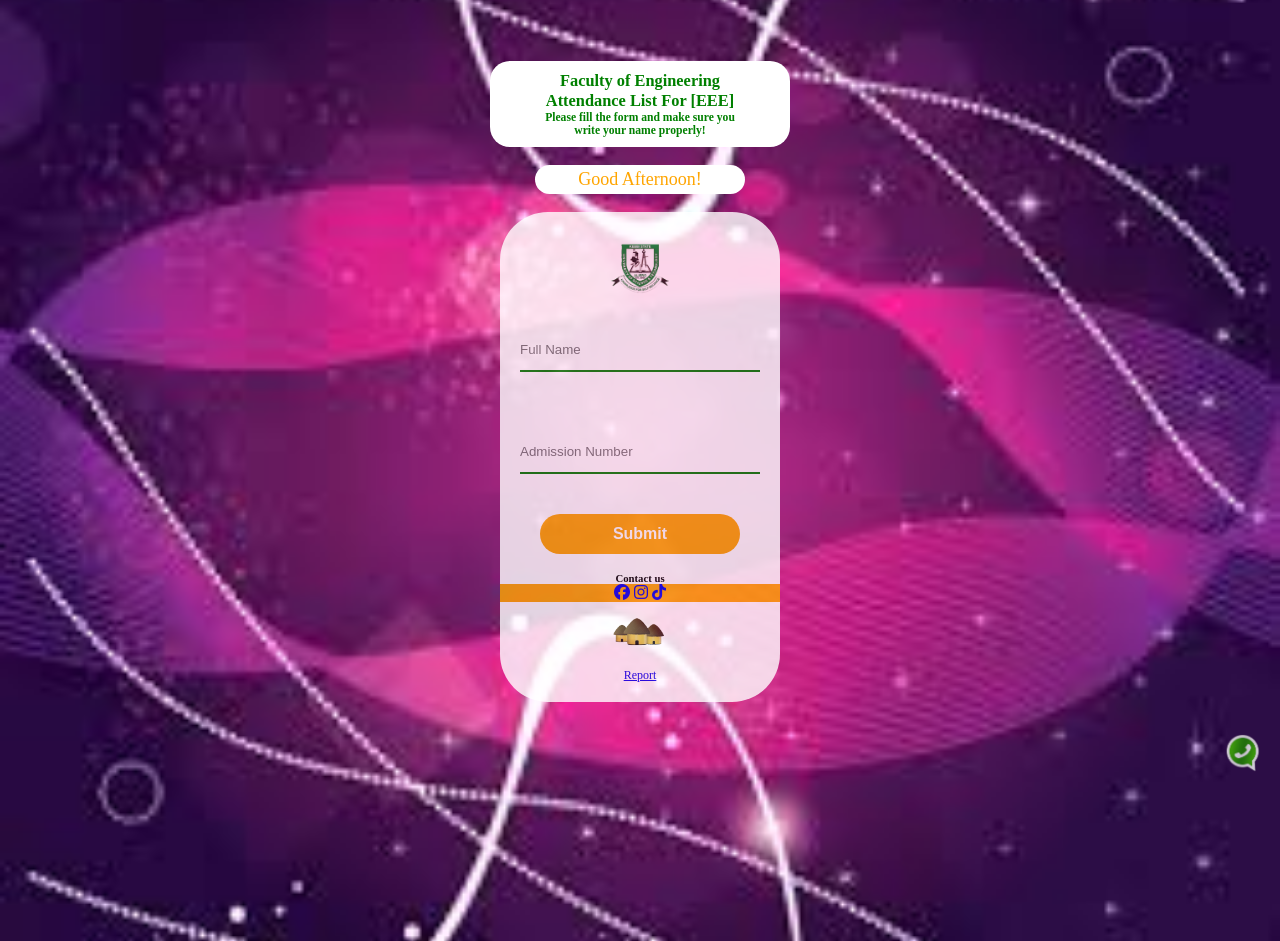
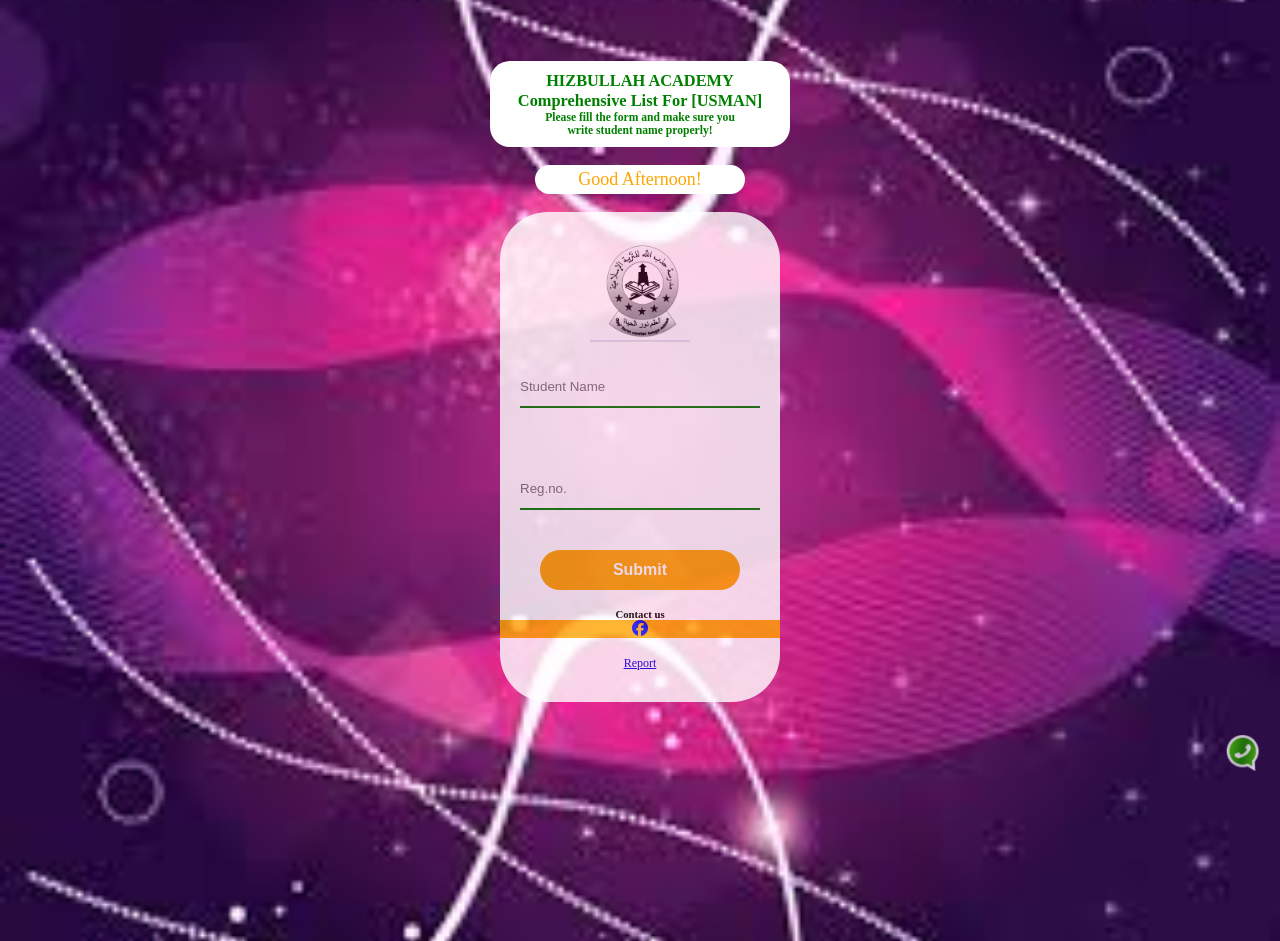
Before and after one commit to 142POWERSTRONG/HIZBULLAH, a plain HTML site: page usman.html in a window 1280 px wide. Drawn offline with Linux system fonts and the light colour scheme.

Commit message:
Update usman.html

```diff
--- a/usman.html
+++ b/usman.html
@@ -3,7 +3,7 @@
 <head>
     <meta charset="UTF-8">
     <meta name="viewport" content="width=device-width, initial-scale=1.0">
-    <title>Rugga Project</title>
+    <title>Suleiman Project</title>
     <link rel="stylesheet" href="code.css">
     <link rel="stylesheet" href="https://cdnjs.cloudflare.com/ajax/libs/font-awesome/6.5.1/css/all.min.css" integrity="sha512-DTOQO9RWCH3ppGqcWaEA1BIZOC6xxalwEsw9c2QQeAIftl+Vegovlnee1c9QX4TctnWMn13TZye+giMm8e2LwA==" crossorigin="anonymous" referrerpolicy="no-referrer" />
 </head>
@@ -12,36 +12,35 @@
         <center>
 
             <div class="line">
-                <h3>Faculty of Engineering<br>Attendance List For [EEE]</h3>
-                <h5>Please fill the form and make sure you <br>write your name properly!</h5>
+                <h3>HIZBULLAH ACADEMY<br>Comprehensive List For [USMAN]</h3>
+                <h5>Please fill the form and make sure you <br>write student name properly!</h5>
             </div><br>
             <div class="status"><span id="greeting"></span></div>
             <br>
             <form name="submit-to-google-sheet">
                 <div class="form">
-                    <center><img src="ksusta.png" width="100px"></center>
+                    <center><img src="islamiyya.png" width="100px"></center>
                     <div class="form-control">
-                        <input type="text" name="name" placeholder="Full Name" autocapitalize="characters" required>
+                        <input type="text" name="name" placeholder="Student Name" autocapitalize="characters" required>
                     </div>
                     <div class="form-control">
-                        <input type="number" name="adm" placeholder="Admission Number" required>
+                        <input type="number" name="adm" placeholder="Reg.no." required>
                     </div>
                     <div class="button">
                         <button class="save-btn" name="submit" id="button"><b>Submit</b></button>
                     </div>
                     <br>
-                    <div style="width:60px; height:60px; position:fixed; right:7px; bottom:7px;"> <a href="https://wa.link/fzv16n"> <img src="whatsapp.png" style="width:40px; height:40px;" /> </a> </div>
+                    <div style="width:60px; height:60px; position:fixed; right:7px; bottom:7px;"> <a href="https://wa.me/message/SVGL272624AIB1"> <img src="whatsapp.png" style="width:40px; height:40px;" /> </a> </div>
                     <!-- Social media icons -->
                     <h6>Contact us</h6>
                     <div class="social-icons">
-                        <a href="https://www.facebook.com/umar.rugga.5"><i class="fab fa-facebook" target="_blank"></i></a>
-                        <a href="https://www.instagram.com/realumarrugga"><i class="fab fa-instagram" target="_blank"></i></a>
-                        <a href="https://www.tiktok.com/@umarrugga" target="_blank"><i class="fab fa-tiktok"></i></a>
+                        <a href="https://www.facebook.com/profile.php?id=100079363953453"><i class="fab fa-facebook" target="_blank"></i></a>
+
                     </div>
 
-                                                      <div <a href="https://wa.link/fzv16n">  <img src="Rugga Logo.png" style="width:70px;" /> </a> </div>
+                                                      <div <a href="https://wa.me/message/SVGL272624AIB1">  <img src="" style="width:70px;" /> </a> </div>
                     <!-- Social media icons -->
-                    <div class="hint"><a href="tel:08144747734">Report</a></div>
+                    <div class="hint"><a href="tel:0916184820">Report</a></div>
                 </div>
             </form>
         </center>
@@ -67,7 +66,7 @@
     </script>
 
     <script>
-        const scriptURL = 'https://script.google.com/macros/s/AKfycbxmIdtGUpM4aNGB6uhKWXNS-VNpIyeYd8x_NX838UTEnkTDxk1ZB0gL7kcVxGL7IGOBZA/exec';
+        const scriptURL = 'https://script.google.com/macros/s/AKfycbxajYaQF0HXslR9fNYUNKpm4Gxp0I8dOUshBbXtfeG4-D-FXNlHFTlWWFR0sg4XDgYEGQ/exec';
         const form = document.forms['submit-to-google-sheet'];
 
         form.addEventListener('submit', e => {
```
